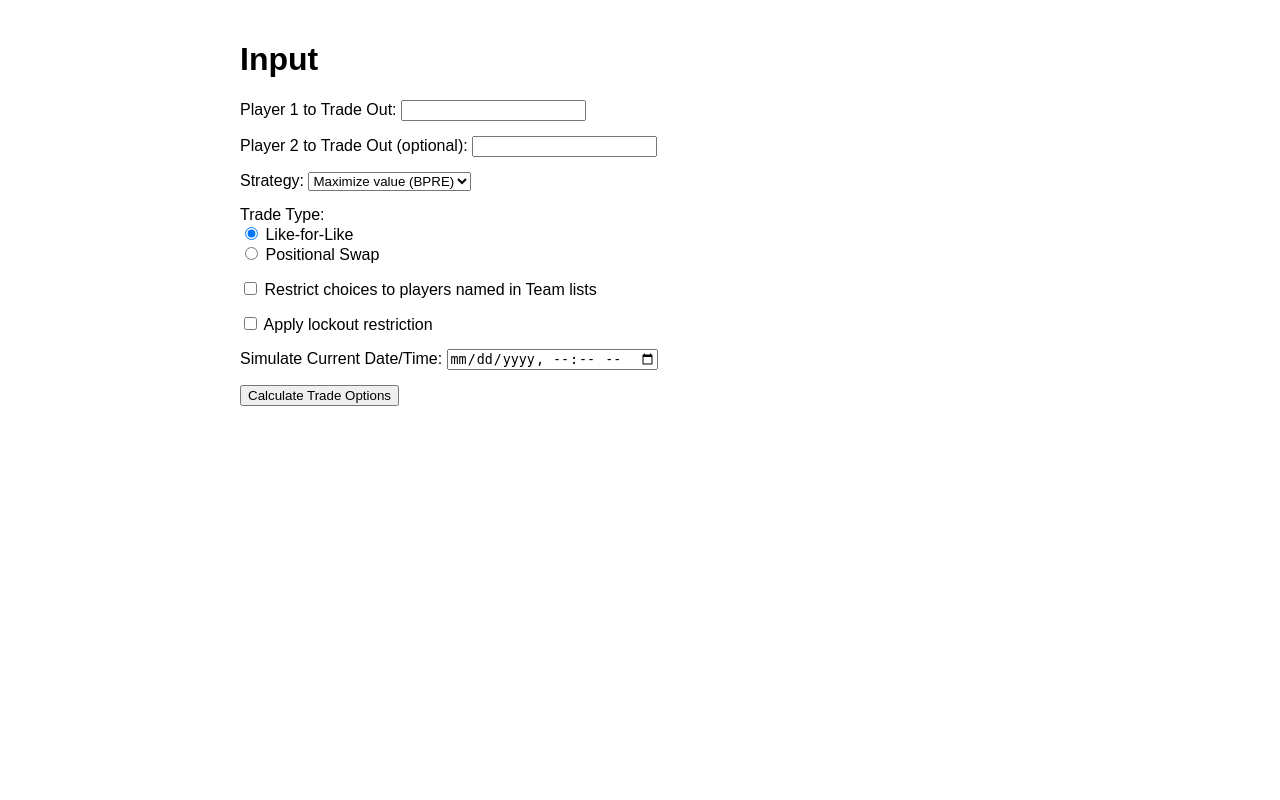
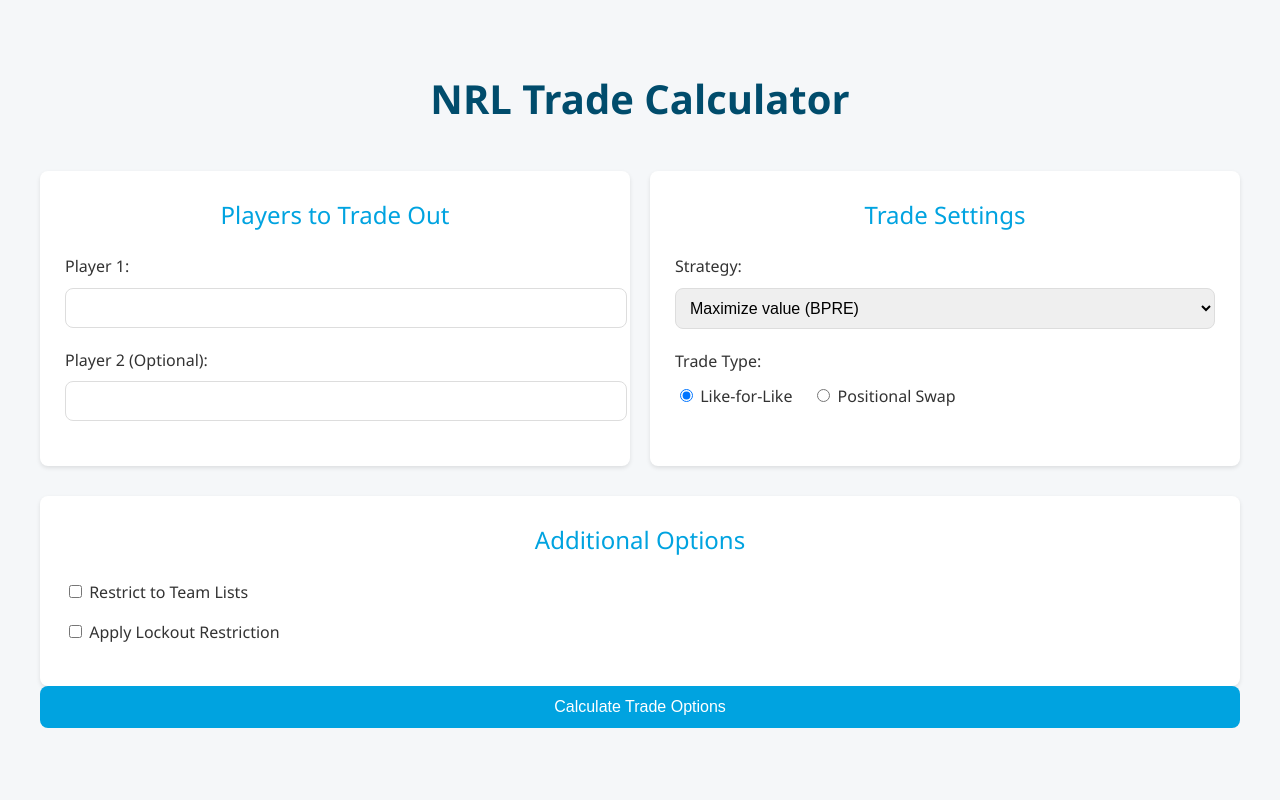
Before and after one commit to rrit5727/fantasy_calc_deployment, a Flask app: page / in a window 1280 px wide. Run offline with Flask 3, Linux system fonts and the light colour scheme; parts of the project's set-up code (start-up, migrations or seed data) failed here and were passed over; some libraries are stand-ins or nearby versions.

Commit message:
First UI update

```diff
--- a/templates/index.html
+++ b/templates/index.html
@@ -3,32 +3,150 @@
 <head>
     <meta charset="UTF-8">
     <meta name="viewport" content="width=device-width, initial-scale=1.0">
-    <title>Input</title>
+    <title>NRL Trade Calculator</title>
     <script src="https://cdnjs.cloudflare.com/ajax/libs/jquery/3.6.0/jquery.min.js"></script>
     <link rel="stylesheet" href="https://code.jquery.com/ui/1.12.1/themes/base/jquery-ui.css">
     <script src="https://code.jquery.com/ui/1.12.1/jquery-ui.js"></script>
     <style>
+        :root {
+            --primary-color: #00A3E0;
+            --secondary-color: #004C6C;
+            --background-color: #F5F7F9;
+            --text-color: #333;
+            --border-radius: 8px;
+            --box-shadow: 0 2px 4px rgba(0, 0, 0, 0.1);
+        }
+
         body {
-            font-family: Arial, sans-serif;
-            max-width: 800px;
+            font-family: 'Segoe UI', Tahoma, Geneva, Verdana, sans-serif;
+            background-color: var(--background-color);
+            color: var(--text-color);
+            margin: 0;
+            padding: 20px;
+            line-height: 1.6;
+        }
+
+        .container {
+            max-width: 1200px;
             margin: 0 auto;
             padding: 20px;
         }
+
+        .header {
+            text-align: center;
+            margin-bottom: 40px;
+        }
+
+        .header h1 {
+            color: var(--secondary-color);
+            font-size: 2.5em;
+            margin-bottom: 10px;
+        }
+
+        .trade-panel {
+            display: grid;
+            grid-template-columns: 1fr 1fr;
+            gap: 20px;
+            margin-bottom: 30px;
+        }
+
+        .panel {
+            background: white;
+            padding: 25px;
+            border-radius: var(--border-radius);
+            box-shadow: var(--box-shadow);
+        }
+
+        .panel-title {
+            color: var(--primary-color);
+            font-size: 1.5em;
+            margin-bottom: 20px;
+            text-align: center;
+        }
+
         .form-group {
-            margin-bottom: 15px;
+            margin-bottom: 20px;
         }
+
+        .form-group label {
+            display: block;
+            margin-bottom: 8px;
+            font-weight: 500;
+        }
+
+        input[type="text"],
+        input[type="datetime-local"],
+        select {
+            width: 100%;
+            padding: 10px;
+            border: 1px solid #ddd;
+            border-radius: var(--border-radius);
+            font-size: 16px;
+        }
+
+        .radio-group {
+            display: flex;
+            gap: 20px;
+            margin: 10px 0;
+        }
+
+        .checkbox-group {
+            margin: 15px 0;
+        }
+
+        button {
+            background-color: var(--primary-color);
+            color: white;
+            padding: 12px 24px;
+            border: none;
+            border-radius: var(--border-radius);
+            font-size: 16px;
+            cursor: pointer;
+            width: 100%;
+            transition: background-color 0.3s;
+        }
+
+        button:hover {
+            background-color: var(--secondary-color);
+        }
+
         .results {
-            margin-top: 20px;
+            margin-top: 30px;
         }
+
         .trade-option {
-            border: 1px solid #ddd;
-            padding: 15px;
-            margin-bottom: 15px;
-            border-radius: 5px;
+            background: white;
+            padding: 20px;
+            border-radius: var(--border-radius);
+            box-shadow: var(--box-shadow);
+            margin-bottom: 20px;
         }
+
         .error {
-            color: red;
+            color: #dc3545;
+            background-color: #ffe6e6;
+            padding: 10px;
+            border-radius: var(--border-radius);
             margin-top: 10px;
+        }
+
+        /* Loading animation */
+        .loading {
+            text-align: center;
+            padding: 20px;
+        }
+
+        .loading:after {
+            content: "...";
+            animation: dots 1.5s steps(5, end) infinite;
+        }
+
+        @keyframes dots {
+            0%, 20% { content: "."; }
+            40% { content: ".."; }
+            60% { content: "..."; }
+            80% { content: "...."; }
+            100% { content: "....."; }
         }
     </style>
     <!-- Hotjar Tracking Code -->
@@ -44,19 +162,28 @@
     </script>
 </head>
 <body>
-    <h1>Input</h1>
+    <div class="container">
+        <div class="header">
+            <h1>NRL Trade Calculator</h1>
+        </div>
 
         <form id="tradeForm">
+            <div class="trade-panel">
+                <div class="panel">
+                    <div class="panel-title">Players to Trade Out</div>
                     <div class="form-group">
-            <label for="player1">Player 1 to Trade Out:</label>
+                        <label for="player1">Player 1:</label>
                         <input type="text" id="player1" name="player1" required>
                     </div>
 
                     <div class="form-group">
-            <label for="player2">Player 2 to Trade Out (optional):</label>
+                        <label for="player2">Player 2 (Optional):</label>
                         <input type="text" id="player2" name="player2">
                     </div>
+                </div>
 
+                <div class="panel">
+                    <div class="panel-title">Trade Settings</div>
                     <div class="form-group">
                         <label for="strategy">Strategy:</label>
                         <select id="strategy" name="strategy">
@@ -67,24 +194,38 @@
                     </div>
 
                     <div class="form-group">
-            <label>Trade Type:</label><br>
+                        <label>Trade Type:</label>
+                        <div class="radio-group">
+                            <label>
                                 <input type="radio" id="likeForLike" name="tradeType" value="likeForLike" checked>
-            <label for="likeForLike">Like-for-Like</label><br>
+                                Like-for-Like
+                            </label>
+                            <label>
                                 <input type="radio" id="positionalSwap" name="tradeType" value="positionalSwap">
-            <label for="positionalSwap">Positional Swap</label>
+                                Positional Swap
+                            </label>
+                        </div>
+                    </div>
+                </div>
             </div>
 
-        <div class="form-group">
+            <div class="panel">
+                <div class="panel-title">Additional Options</div>
+                <div class="checkbox-group">
+                    <label>
                         <input type="checkbox" id="restrictToTeamList" name="restrictToTeamList">
-            <label for="restrictToTeamList">Restrict choices to players named in Team lists</label>
+                        Restrict to Team Lists
+                    </label>
                 </div>
 
-        <div class="form-group">
+                <div class="checkbox-group">
+                    <label>
                         <input type="checkbox" id="applyLockout" name="applyLockout">
-            <label for="applyLockout">Apply lockout restriction</label>
+                        Apply Lockout Restriction
+                    </label>
                 </div>
 
-        <div class="form-group" id="simulateDateTimeGroup">
+                <div class="form-group" id="simulateDateTimeGroup" style="display: none;">
                     <label for="simulateDateTime">Simulate Current Date/Time:</label>
                     <input type="datetime-local" id="simulateDateTime" name="simulateDateTime">
                 </div>
@@ -100,11 +241,13 @@
                         <option value="MID">MID</option>
                     </select>
                 </div>
+            </div>
 
             <button type="submit">Calculate Trade Options</button>
         </form>
 
         <div id="results" class="results"></div>
+    </div>
 
     <script>
         $(document).ready(function() {
```
Also changed, not shown: 1 other file. Lines whose indentation alone changed are shown as unchanged.
